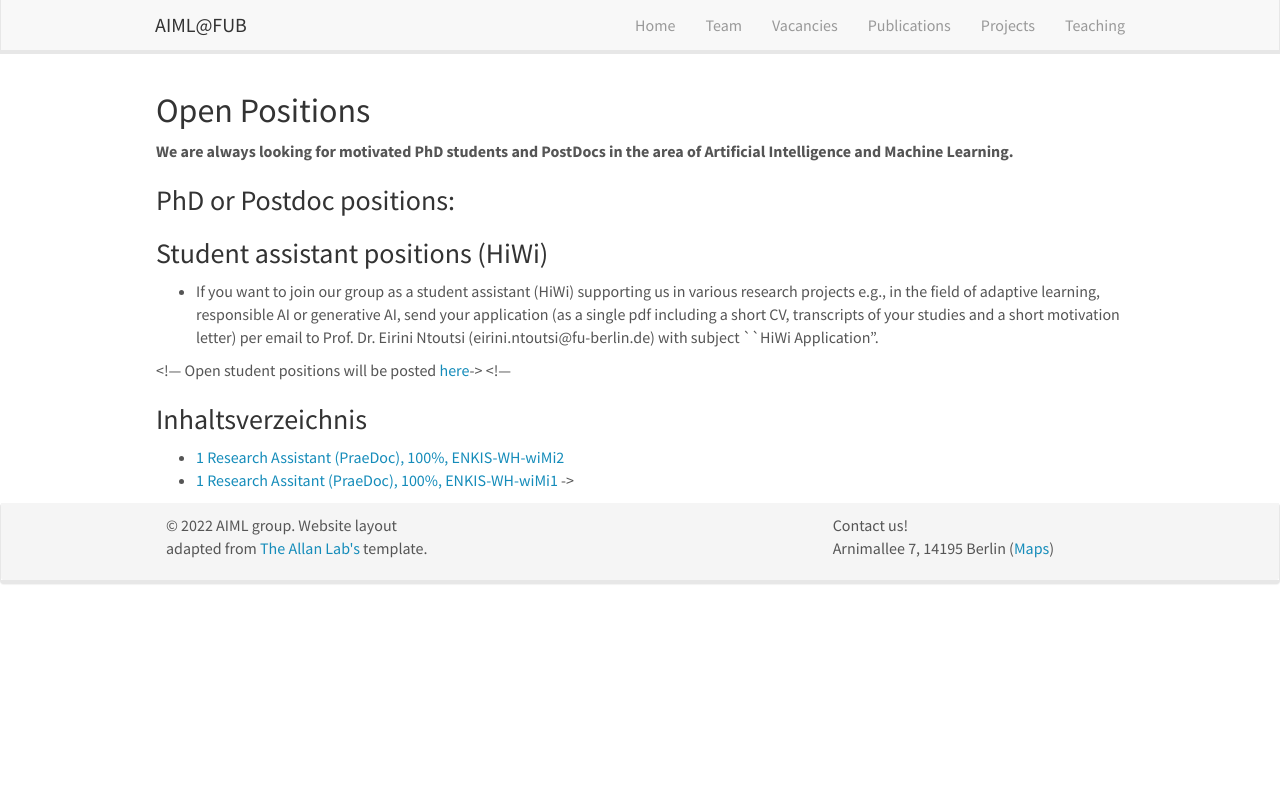
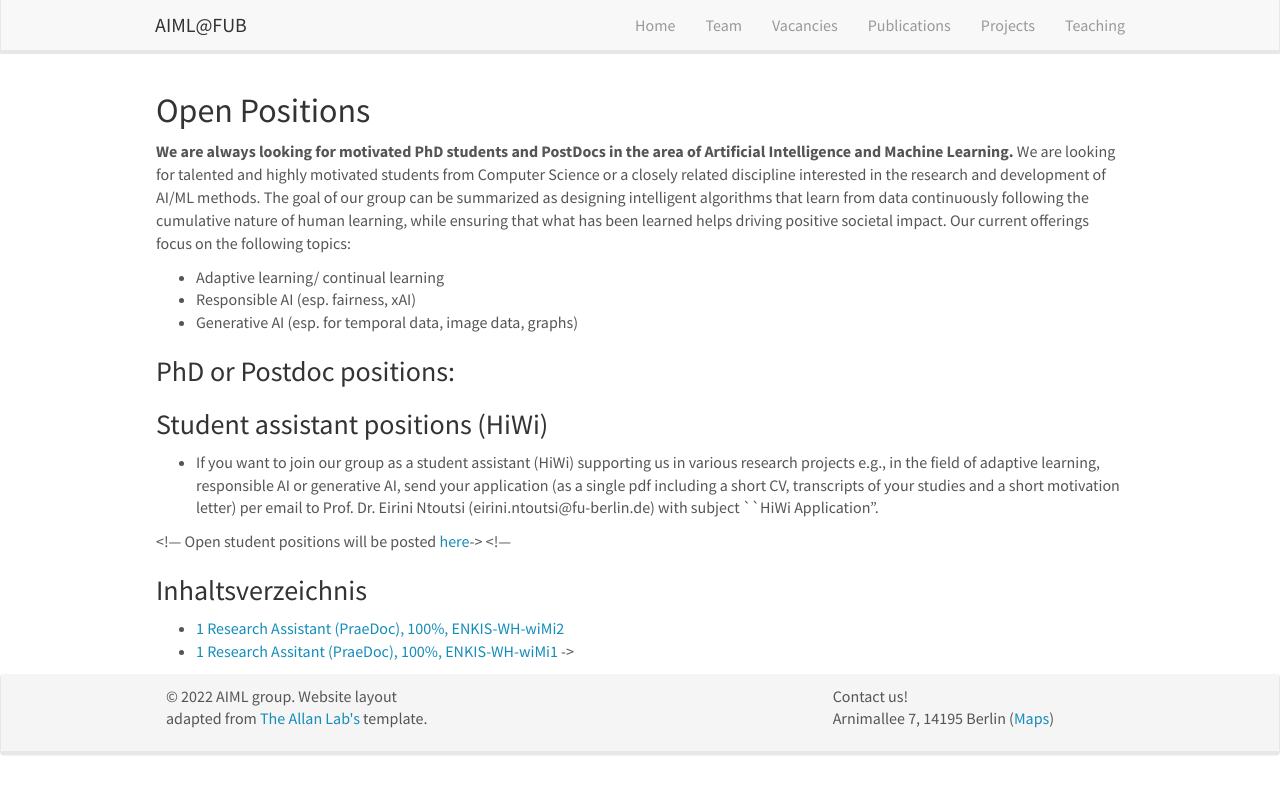
Before and after one commit to AIML-research/AIML-research.github.io, a Jekyll site: the page built from _pages/openings.md, in a window 1280 px wide. Shown: the top 794 px of the page. Built offline with Jekyll 4.4.1, drawn with Linux system fonts in a browser that asks for light colours; nearby versions of some CDN libraries.

Commit message:
Update openings.md

```diff
--- a/_pages/openings.md
+++ b/_pages/openings.md
@@ -9,6 +9,15 @@
 
 ## Open Positions
 **We are always looking for motivated PhD students and PostDocs in the area of Artificial Intelligence and Machine Learning.**
+We are looking for talented and highly motivated students from Computer Science or a closely related discipline interested in the research and development of AI/ML methods. The goal of our group can be summarized as designing intelligent algorithms that learn from data continuously following the cumulative nature of human learning, while ensuring that what has been learned helps driving positive societal impact.
+Our current offerings focus on the following topics:
+<ul>
+  <li>Adaptive learning/ continual learning</li>
+  <li>Responsible AI (esp. fairness, xAI)</li>
+  <li>Generative AI (esp. for temporal data, image data, graphs)</li>
+</ul>
+
+
 
 ### PhD or Postdoc positions:
 
```
